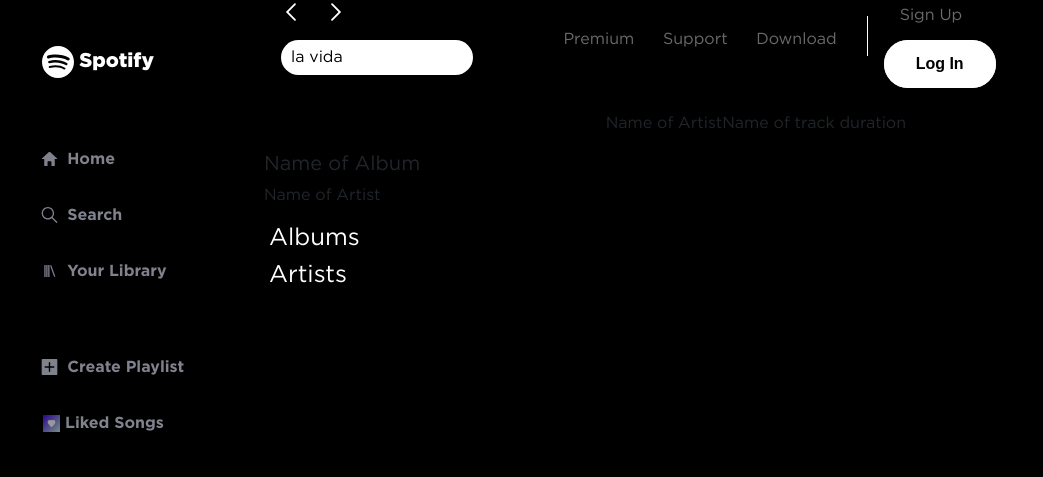
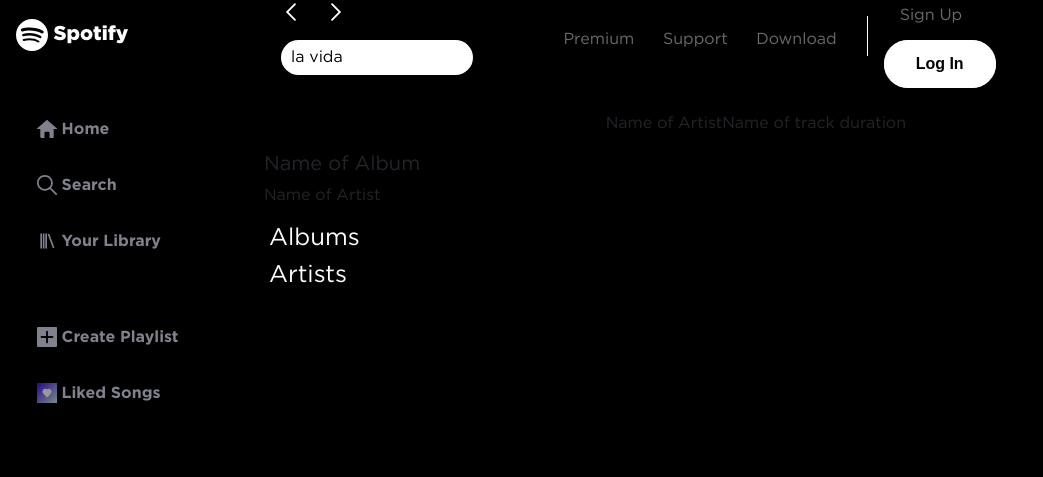
Before and after one commit to annoinspace/Spotify-Clone-project, a plain HTML site: page search.html in a window 1280 px wide. Shown: the whole page, without its empty margins (0-1043 px from the left). Drawn offline with nearby package versions, Linux system fonts and the light colour scheme; no server answers.

Commit message:
Update search.css

```diff
--- a/search.css
+++ b/search.css
@@ -21,7 +21,7 @@ body {
 /*SIDEBAR SECTION*/
 .navbar.fixed-left {
   position: fixed;
-  top: 0;
+  top: -1em;
   left: 0;
   right: 0;
   bottom: 0;
@@ -40,6 +40,13 @@ body {
 .navbar-brand {
   font-family: "GothamBlack";
   color: white;
+  display: inline-block;
+  padding-top: 0.3125rem;
+  padding-bottom: 0.3125rem;
+  margin-right: 1rem;
+  font-size: 1.25rem;
+  line-height: inherit;
+  white-space: nowrap;
 }
 
 .navbar-brand:hover {
@@ -53,8 +60,8 @@ body {
 #navbar-logos {
   filter: invert(53%) sepia(7%) saturate(486%) hue-rotate(193deg)
     brightness(95%) contrast(85%);
-  width: 2vw;
-  height: 2vh;
+  width: 20px;
+  height: 20px;
   transition: 0.3s;
 }
 
@@ -71,27 +78,33 @@ body {
 .navbar.fixed-left .navbar-collapse .navbar-nav a:hover {
   color: white !important;
 }
-
+.navList {
+  margin-block: -1em;
+}
+#navbarNavAltMarkup {
+  padding-top: 2vh;
+}
 #liked-songs {
-  width: 17px;
+  width: 20px;
   filter: brightness(60%);
   transition: 0.3s;
-  margin-left: 0.4em;
 }
-
+#HomeSearchLibrary > li > a {
+  font-family: "GothamBold";
+}
 #liked-songs:hover {
   filter: brightness(100%);
-}
-
-.navbar.fixed-left .navbar-brand {
-  padding-top: 2vh;
-  padding-bottom: 3vh;
-  padding-left: 2vw;
 }
 
 ul {
   list-style-type: none;
   padding-left: 1vw;
+}
+dl,
+ol,
+ul {
+  margin-top: 0;
+  margin-bottom: 1rem;
 }
 
 header {
```
